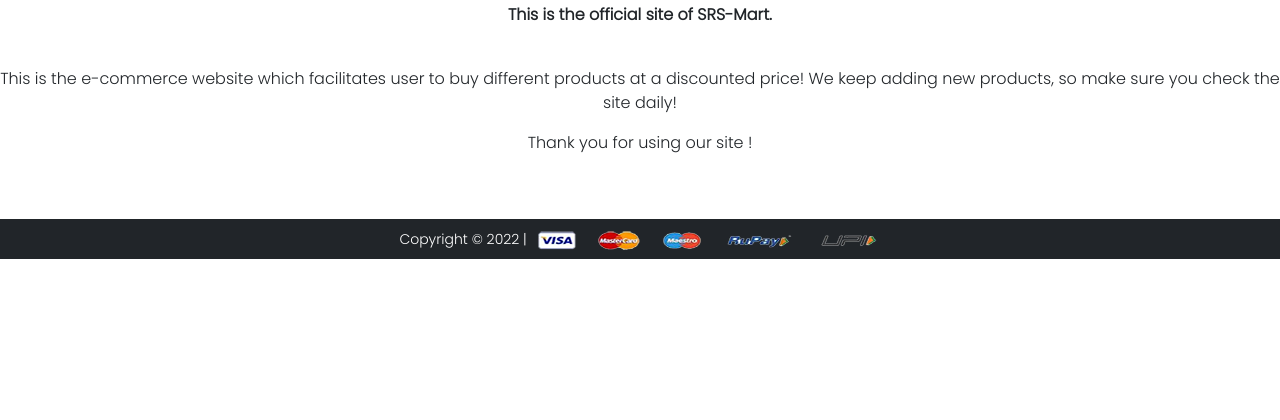
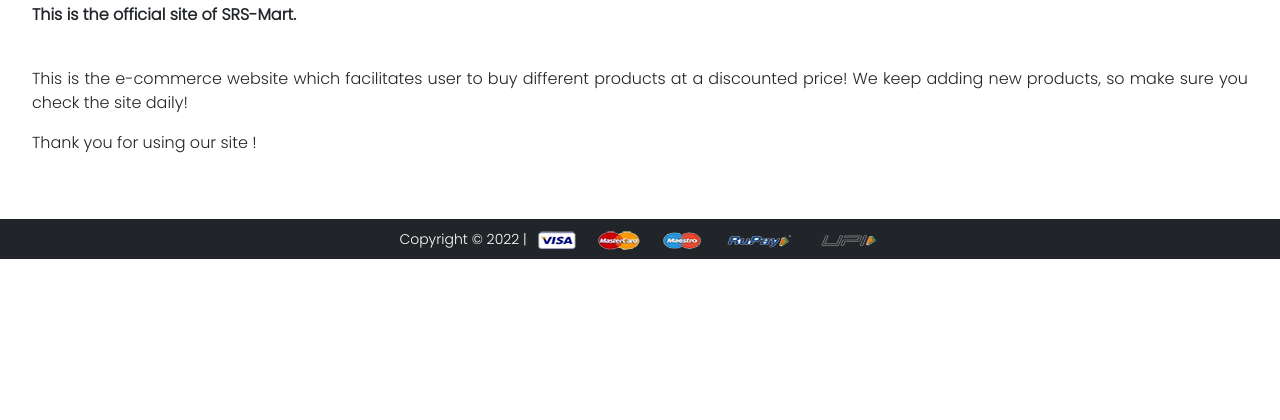
Before and after one commit to SRSKing12/srs-mart, a Django app: page /about/ in a window 1280 px wide. Shown: the part 274-694 px from the top of the page. Run offline with Django 3.2, Linux system fonts and the light colour scheme; some libraries are stand-ins or nearby versions.

Commit message:
Update my-style.css

```diff
--- a/app/static/app/css/my-style.css
+++ b/app/static/app/css/my-style.css
@@ -21,3 +21,11 @@ input::-webkit-inner-spin-button {
     -webkit-appearance: none !important;
     margin: 0 !important;
 }
+
+.tj{
+    text-align: justify !important;
+}
+
+.pdlr{
+    padding: 0 2em;
+}
```
